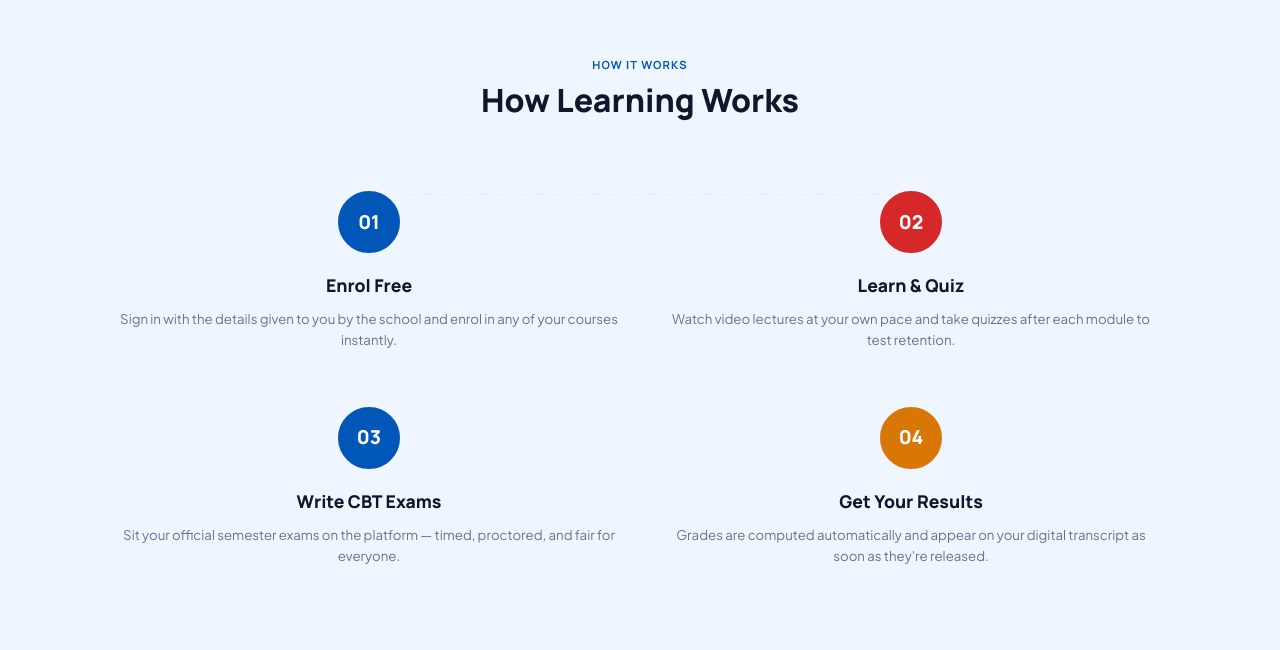
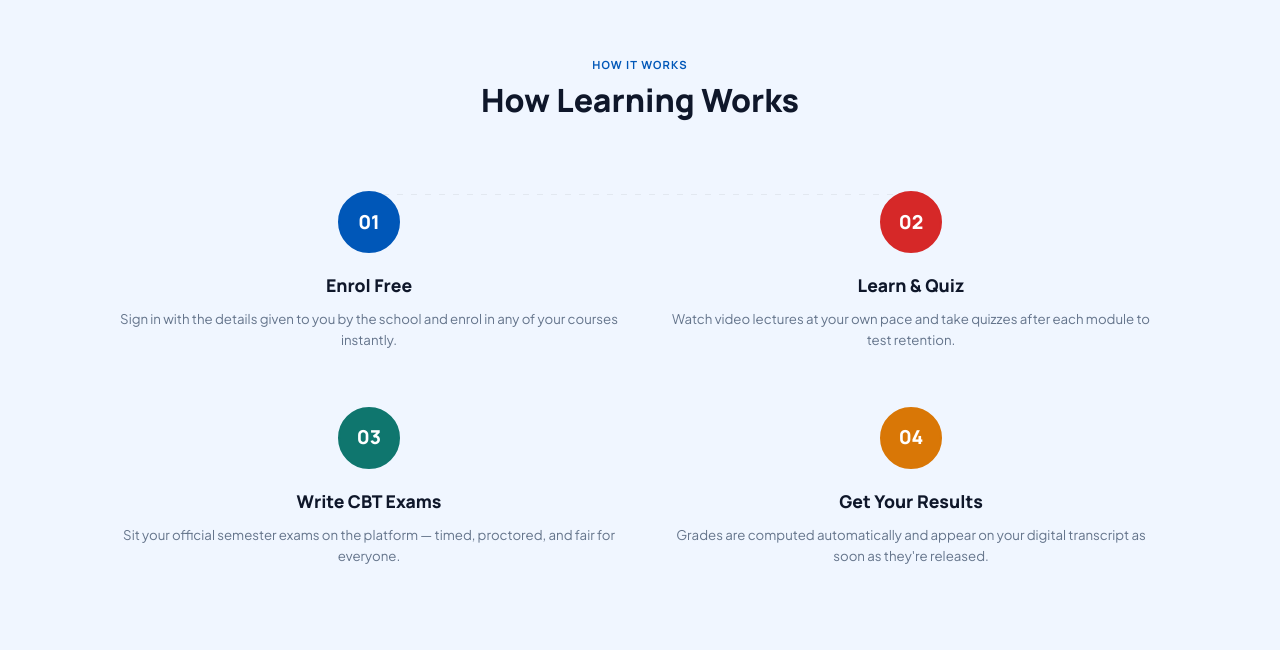
Before and after one commit to cyberking353/apkpolylms, a Django app: page / in a window 1280 px wide. Shown: the part 1507-2157 px from the top of the page. Run offline with Django 5.2, Linux system fonts and the light colour scheme; data that the repository does not hold is empty; some libraries are stand-ins or nearby versions.

Commit message:
fix: distinct colours for landing steps 3 and 4

```diff
--- a/static/css/main.css
+++ b/static/css/main.css
@@ -279,8 +279,8 @@ button,input,select,textarea{font-family:inherit}
 .step-n{width:62px;height:62px;border-radius:50%;display:flex;align-items:center;justify-content:center;font-family:'Manrope',sans-serif;font-size:1.2rem;font-weight:800;margin:0 auto 18px;border:2px solid var(--neutral-200);background:var(--surface);color:var(--ink)}
 .step:nth-child(1) .step-n{background:var(--primary-blue);color:#fff;border-color:var(--primary-blue)}
 .step:nth-child(2) .step-n{background:var(--primary-red);color:#fff;border-color:var(--primary-red)}
-.step:nth-child(3) .step-n{background:var(--teal);color:#fff;border-color:var(--teal)}
-.step:nth-child(4) .step-n{background:var(--gold);color:#fff;border-color:var(--gold)}
+.step:nth-child(3) .step-n{background:#0F766E;color:#fff;border-color:#0F766E}
+.step:nth-child(4) .step-n{background:#D97706;color:#fff;border-color:#D97706}
 .step h3{font-family:'Manrope',sans-serif;font-weight:800;font-size:1.1rem;margin-bottom:9px}
 .step p{font-size:.83rem;color:var(--muted)}
 
--- a/templates/base.html
+++ b/templates/base.html
@@ -8,7 +8,7 @@
   <link rel="preconnect" href="https://fonts.googleapis.com">
   <link rel="preconnect" href="https://fonts.gstatic.com" crossorigin>
   <link href="https://fonts.googleapis.com/css2?family=Manrope:wght@400;500;600;700;800;900&family=Plus+Jakarta+Sans:wght@300;400;500;600;700&family=Inter:wght@300;400;500;600;700&display=swap" rel="stylesheet">
-  <link rel="stylesheet" href="{% static 'css/main.css' %}?v=10">
+  <link rel="stylesheet" href="{% static 'css/main.css' %}?v=11">
   <link rel="icon" type="image/png" href="{% static 'images/logo.png' %}">
   {% block extra_css %}{% endblock %}
 </head>
```
